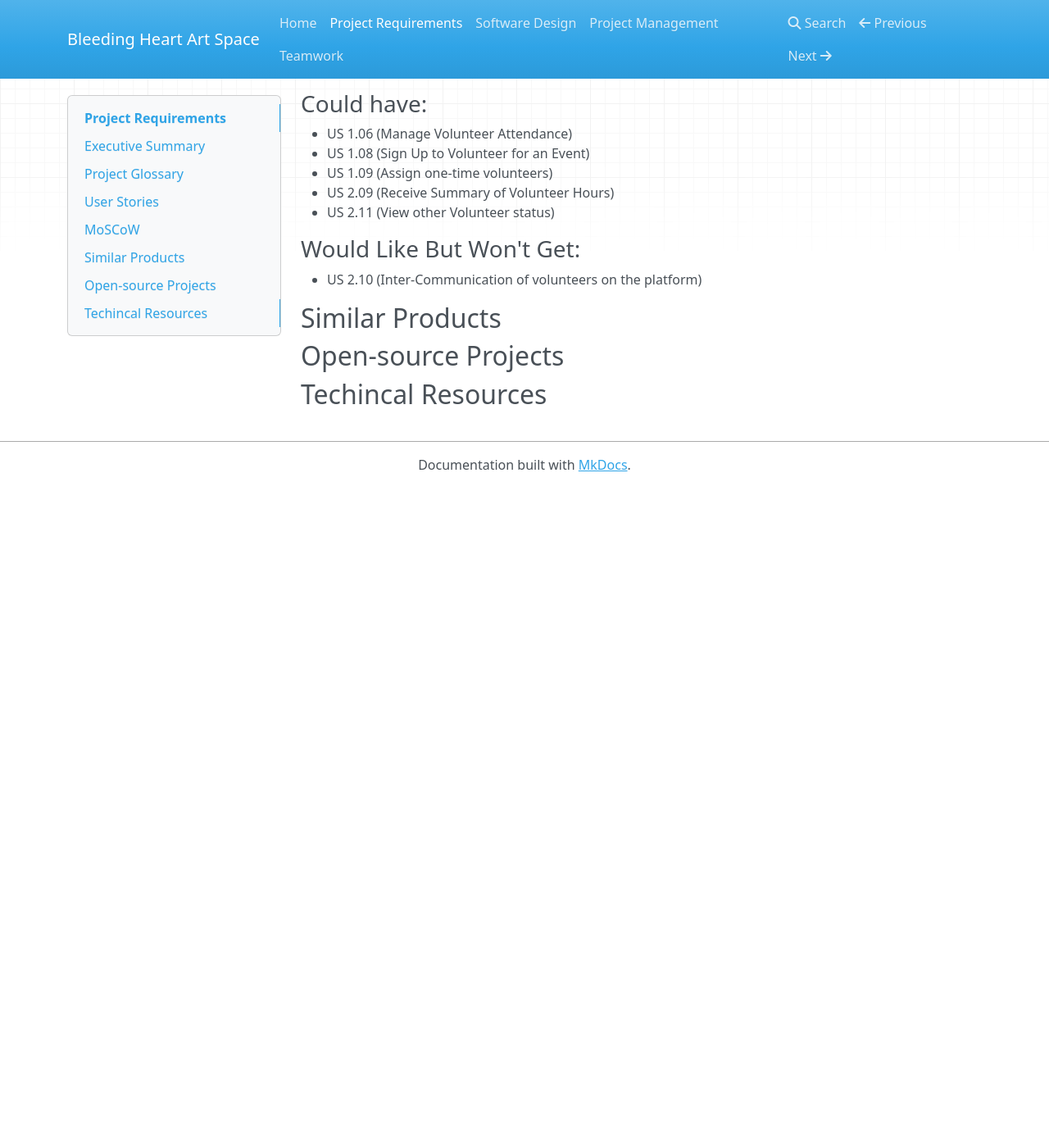
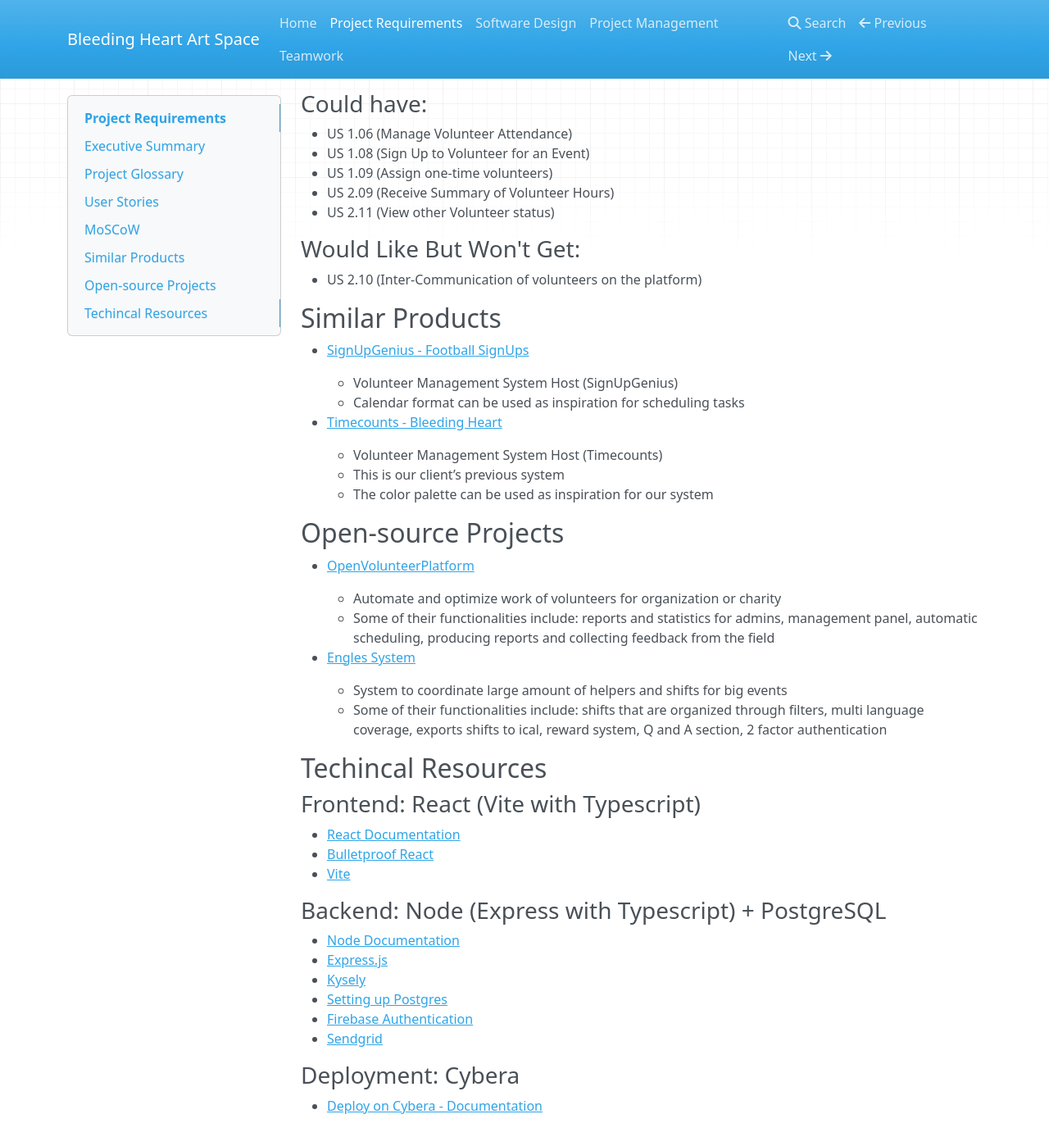
Before and after one commit to UAlberta-CMPUT401/f24project-Bleeding-Heart-Art-Space, an MkDocs documentation site: the page built from docs/project-requirements.md, in a window 1280 px wide and 1400 px high, scrolled down 7522 px. Shown: the whole window at 82% size. Built offline with MkDocs 1.6.1, drawn with Linux system fonts in a browser that asks for light colours; nearby versions of some CDN libraries; before the commit the page ends 8117 px from its top, so only the background shows below that.

Commit message:
Update project-requirements.md

```diff
--- a/docs/project-requirements.md
+++ b/docs/project-requirements.md
@@ -299,6 +299,42 @@ The Volunteer Management Platform for Bleeding Heart Art Space aims to solve the
 
 ## Similar Products
 
+  - [SignUpGenius - Football SignUps](https://www.signupgenius.com/go/5080d45aaa928a6fd0-soccer2#/)
+    - Volunteer Management System Host (SignUpGenius)
+    - Calendar format can be used as inspiration for scheduling tasks
+
+  - [Timecounts - Bleeding Heart](https://timecounts.app/bleedingheart)
+    - Volunteer Management System Host (Timecounts)
+    - This is our client’s previous system
+    - The color palette can be used as inspiration for our system
+
 ## Open-source Projects
 
+  - [OpenVolunteerPlatform](https://github.com/aerogear/OpenVolunteerPlatform)
+    - Automate and optimize work of volunteers for organization or charity
+    - Some of their functionalities include: reports and statistics for admins, management panel, automatic scheduling, producing reports and collecting feedback from the field
+
+  - [Engles System](https://github.com/engelsystem/engelsystem)
+    - System to coordinate large amount of helpers and shifts for big events
+    - Some of their functionalities include: shifts that are organized through filters, multi language coverage, exports shifts to ical, reward system, Q and A section, 2 factor authentication
+
 ## Techincal Resources
+
+### Frontend: React (Vite with Typescript)
+
+  - [React Documentation](https://react.dev/learn)
+  - [Bulletproof React](https://github.com/alan2207/bulletproof-react)
+  - [Vite](https://vitejs.dev/guide/)
+
+### Backend: Node (Express with Typescript) + PostgreSQL
+
+  - [Node Documentation](https://nodejs.org/docs/latest/api/)
+  - [Express.js](https://expressjs.com/en/starter/installing.html)
+  - [Kysely](https://kysely.dev/docs/getting-started)
+  - [Setting up Postgres](https://help.scalegrid.io/docs/postgresql-connecting-to-nodejs-driver)
+  - [Firebase Authentication](https://firebase.google.com/docs/auth)
+  - [Sendgrid](https://www.twilio.com/docs/sendgrid/for-developers)
+
+### Deployment: Cybera
+
+  - [Deploy on Cybera - Documentation](https://www.cybera.ca/hosting-a-website-on-the-rapid-access-cloud/)
```
